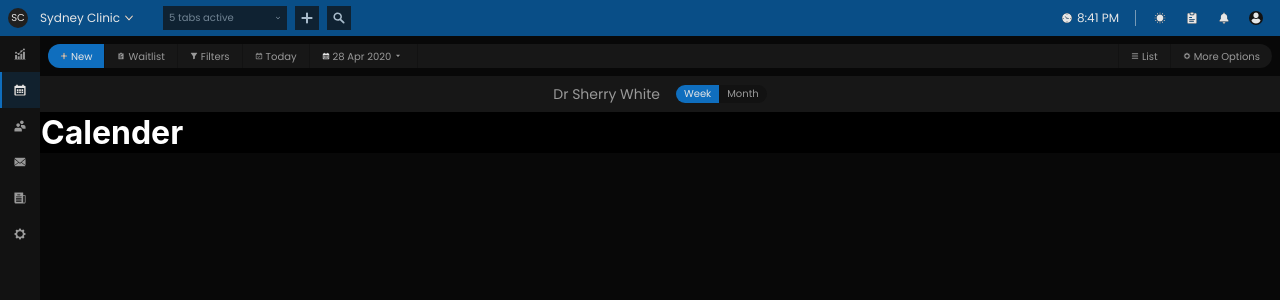
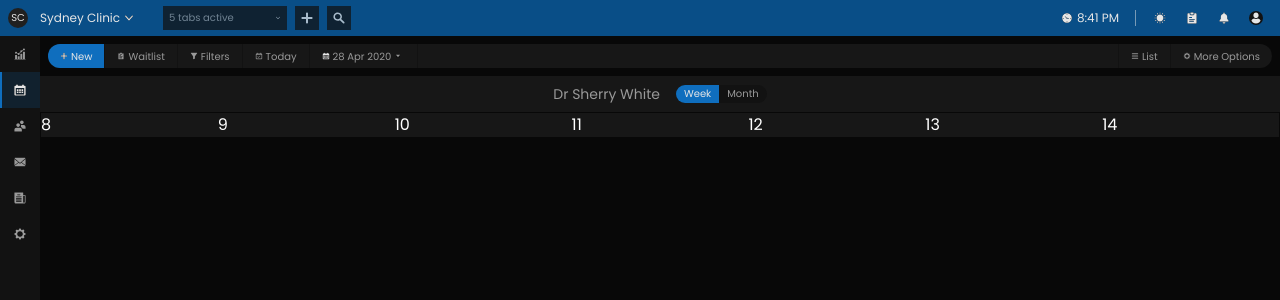
Before and after one commit to AryanshMahato/simpliclaim-ui-task, a React (Create React App) app: page / in a window 1280 px wide. Shown: the top 300 px of the page. Built offline with nearby package versions, Linux system fonts and the light colour scheme; the HTML template or start-up script is replaced by a standard one.

Commit message:
Calender Paused

```diff
--- a/src/Containers/Calender/Calender.tsx
+++ b/src/Containers/Calender/Calender.tsx
@@ -1,12 +1,12 @@
 import React from "react";
 import { Grid, makeStyles, Theme } from "@material-ui/core";
+import DayColumn from "./Components/DayColumn";
 
 //? Styles
 const styles = makeStyles((theme: Theme) => ({
   root: {
     height: "100%",
     width: "100%",
-    background: "#000",
     padding: 1,
   },
 }));
@@ -18,7 +18,7 @@ export default () => {
   //? JSX Return
   return (
     <Grid className={classes.root}>
-      <h1>Calender</h1>
+      <DayColumn today={8} />
     </Grid>
   );
 };
--- /dev/null
+++ b/src/Containers/Calender/Components/DayColumn.tsx
@@ -0,0 +1,46 @@
+import React from "react";
+import { makeStyles, Theme, Typography } from "@material-ui/core";
+
+//? Props
+interface DayColumnProps {
+  today: number;
+}
+
+//? Styles
+const styles = makeStyles((theme: Theme) => ({
+  root: {
+    display: "flex",
+    width: "unset",
+  },
+  dayColumn: {
+    background: theme.palette.primary.light,
+    width: 180,
+  },
+}));
+
+//? Default Export
+export default ({ today }: DayColumnProps) => {
+  const classes = styles();
+
+  // Array of total days to display,
+  const daysToDisplay = [
+    today,
+    ++today,
+    ++today,
+    ++today,
+    ++today,
+    ++today,
+    ++today,
+  ];
+
+  //? JSX Return
+  return (
+    <div className={classes.root}>
+      {daysToDisplay.map((day) => (
+        <div className={classes.dayColumn}>
+          <Typography>{day}</Typography>
+        </div>
+      ))}
+    </div>
+  );
+};
--- a/src/Global/Layout/Layout.tsx
+++ b/src/Global/Layout/Layout.tsx
@@ -14,7 +14,6 @@ interface LayoutProps {
 const styles = makeStyles(() => ({
   root: {
     display: "flex",
-    minHeight: "100vh",
     flexFlow: "column",
   },
   header: {},
```
